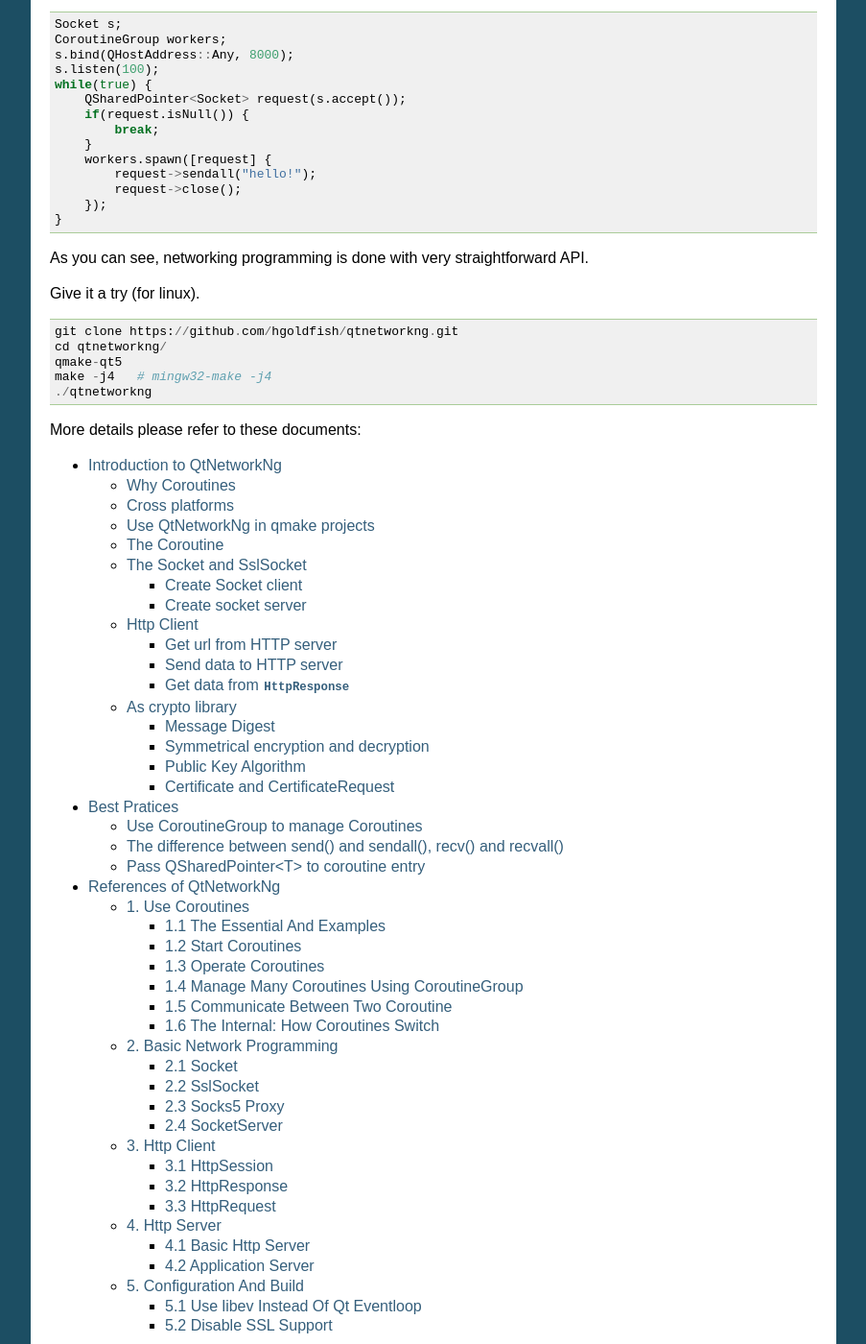
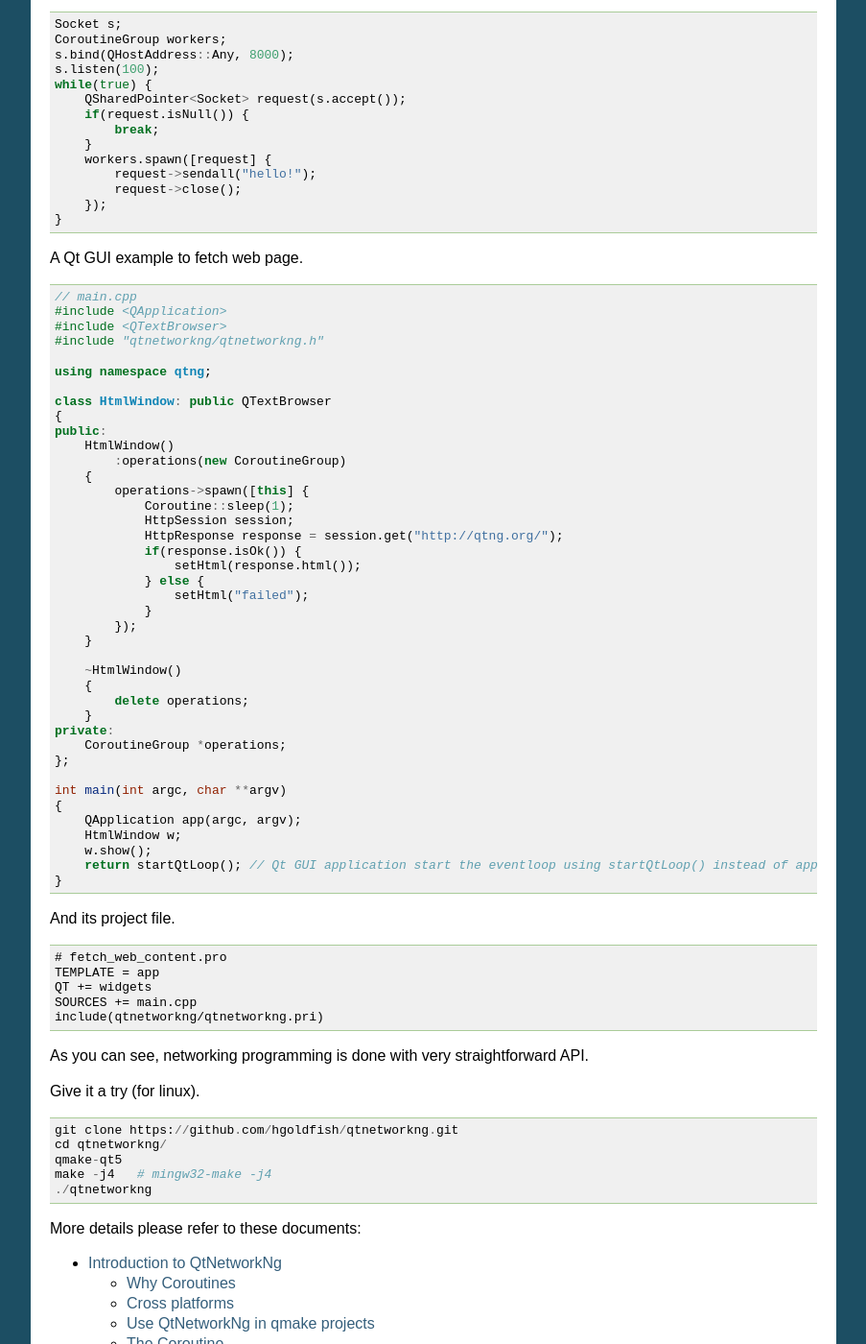
Before and after one commit to hgoldfish/qtnetworkng, a Sphinx documentation site: the page built from docs/index.rst, in a window 1280 px wide and 1400 px high, scrolled down 667 px. Shown: the whole window at 96% size, without its empty margins (198-1101 px from the left). Built offline with Sphinx 7.4.7, drawn with Linux system fonts in a browser that asks for light colours; some of the changed text lies outside the part shown.

Commit message:
modify document to include qt gui exmaple.

```diff
--- a/docs/index.rst
+++ b/docs/index.rst
@@ -58,6 +58,63 @@ To create tcp server.
         });
     }
 
+
+A Qt GUI example to fetch web page.
+
+.. code-block:: c++
+
+    // main.cpp
+    #include <QApplication>
+    #include <QTextBrowser>
+    #include "qtnetworkng/qtnetworkng.h"
+
+    using namespace qtng;
+
+    class HtmlWindow: public QTextBrowser
+    {
+    public:
+        HtmlWindow()
+            :operations(new CoroutineGroup)
+        {
+            operations->spawn([this] {
+                Coroutine::sleep(1);
+                HttpSession session;
+                HttpResponse response = session.get("http://qtng.org/");
+                if(response.isOk()) {
+                    setHtml(response.html());
+                } else {
+                    setHtml("failed");
+                }
+            });
+        }
+
+        ~HtmlWindow()
+        {
+            delete operations;
+        }
+    private:
+        CoroutineGroup *operations;
+    };
+
+    int main(int argc, char **argv)
+    {
+        QApplication app(argc, argv);
+        HtmlWindow w;
+        w.show();
+        return startQtLoop(); // Qt GUI application start the eventloop using startQtLoop() instead of app.exec()
+    }
+
+And its project file.
+
+.. code-block:: text
+
+    # fetch_web_content.pro
+    TEMPLATE = app
+    QT += widgets
+    SOURCES += main.cpp
+    include(qtnetworkng/qtnetworkng.pri)
+
+
 As you can see, networking programming is done with very straightforward API.
 
 Give it a try (for linux). ::
```
Also changed, not shown: README.md (+50 -0 lines), docs/intro.rst (+84 -40 lines), 1 other file.
